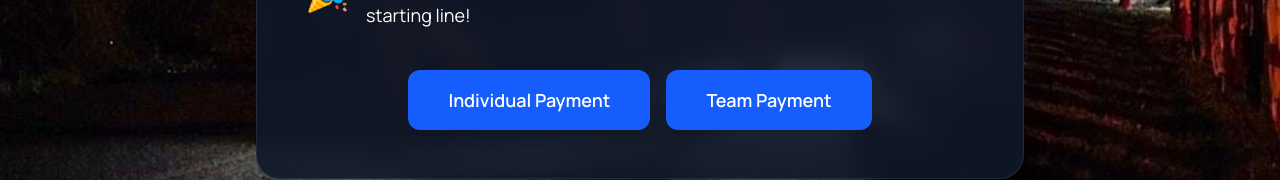
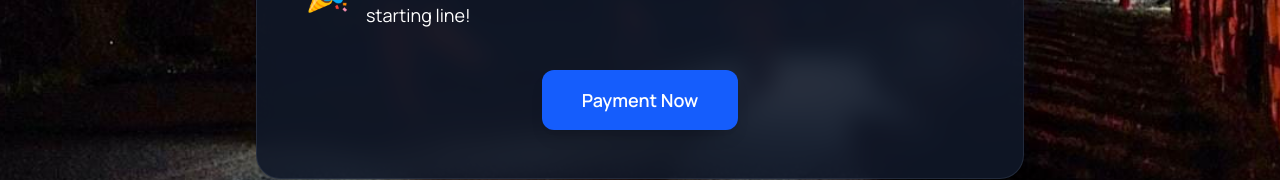
Before and after one commit to Rashtriya-Raksha-University/gandhinagar-marathon-2026, a Next.js app: page /register in a window 1280 px wide. Shown: the part 495-675 px from the top of the page. Built offline with nearby package versions, Linux system fonts and the light colour scheme; no server answers.

Commit message:
feat(ui): regration link footer/menu

```diff
--- a/src/app/api/layout-data/route.ts
+++ b/src/app/api/layout-data/route.ts
@@ -11,6 +11,12 @@ const MenuData = [
     id: 2,
     title: "Donation",
     path: "/donation",
+    newTab: false,
+  },
+  {
+    id: 2,
+    title: "Registration",
+    path: "/register",
     newTab: false,
   },
   {
@@ -86,6 +92,7 @@ const footerData = {
     },
   ],
   links: [
+    { name: "Registration", href: "/register" },
     { name: "Home", href: "/" },
     { name: "About", href: "/about" },
     { name: "Donation", href: "/donation" },
--- a/src/app/components/auth/register/index.tsx
+++ b/src/app/components/auth/register/index.tsx
@@ -69,16 +69,7 @@ const Registration = () => {
               rel="noopener noreferrer"
               className="w-full sm:w-auto bg-blue-600 hover:bg-blue-700 text-white text-base sm:text-lg font-semibold py-3 sm:py-4 px-8 sm:px-10 rounded-xl transition-all duration-300 transform hover:scale-105 hover:shadow-xl shadow-lg text-center"
             >
-              Individual Payment
-            </a>
-
-            <a
-              href="https://forms.eduqfix.com/bcorenightrun/add"
-              target="_blank"
-              rel="noopener noreferrer"
-              className="w-full sm:w-auto bg-blue-600 hover:bg-blue-700 text-white text-base sm:text-lg font-semibold py-3 sm:py-4 px-8 sm:px-10 rounded-xl transition-all duration-300 transform hover:scale-105 hover:shadow-xl shadow-lg text-center"
-            >
-              Team Payment
+              Payment Now
             </a>
           </div>
         </div>
```
